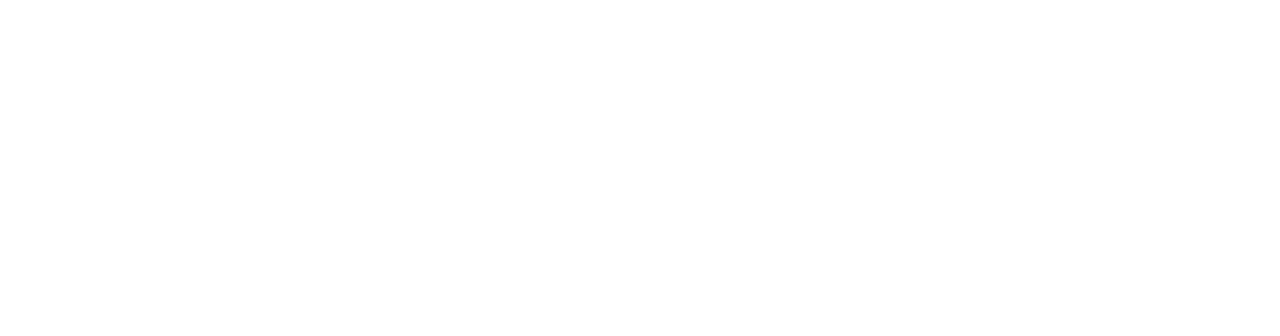
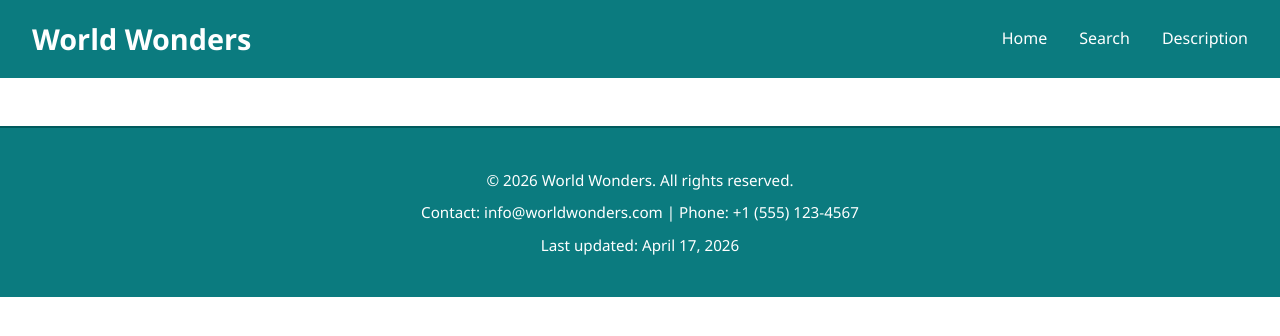
Before and after one commit to AjithAntony2020/WorldOfWonders, a plain HTML site: page description.html in a window 1280 px wide. Drawn offline with Linux system fonts and the light colour scheme.

Commit message:
add footer

```diff
--- a/description.html
+++ b/description.html
@@ -0,0 +1,32 @@
+<!DOCTYPE html>
+<html lang="en">
+<head>
+    <meta charset="UTF-8">
+    <meta name="viewport" content="width=device-width, initial-scale=1.0">
+    <title>Description</title>
+    <link rel="stylesheet" href="style.css">
+</head>
+<body>
+    <!-- Responsive Navigation Bar (Flexbox) -->
+    <nav class="navbar">
+        <div class="logo">World Wonders</div>
+        <ul class="nav-links">
+            <li><a href="index.html">Home</a></li>
+            <li><a href="search.html">Search</a></li>
+            <li><a href="description.html">Description</a></li>
+        </ul>
+    </nav>
+
+    <!-- Load JavaScript rendering engine -->
+    <script src="script.js"></script>
+
+    <!-- Footer -->
+    <footer class="footer">
+        <div class="footer-content">
+            <p>&copy; 2026 World Wonders. All rights reserved.</p>
+            <p>Contact: info@worldwonders.com | Phone: +1 (555) 123-4567</p>
+            <p>Last updated: April 17, 2026</p>
+        </div>
+    </footer>
+</body>
+</html>
--- a/style.css
+++ b/style.css
@@ -233,3 +233,33 @@
         grid-template-columns: 1fr;
     }
 }
+
+/* Footer Styles */
+.footer {
+    background-color: #0b7b7f;
+    color: white;
+    text-align: center;
+    padding: 2rem;
+    margin-top: 3rem;
+    border-top: 2px solid #005a5d;
+}
+
+.footer-content {
+    max-width: 1200px;
+    margin: 0 auto;
+}
+
+.footer-content p {
+    margin: 0.5rem 0;
+    font-size: 0.95rem;
+}
+
+@media (max-width: 768px) {
+    .footer {
+        padding: 1.5rem;
+    }
+
+    .footer-content p {
+        font-size: 0.85rem;
+    }
+}
```
Also changed, not shown: index.html (+12 -3 lines), search.html (+12 -3 lines).
